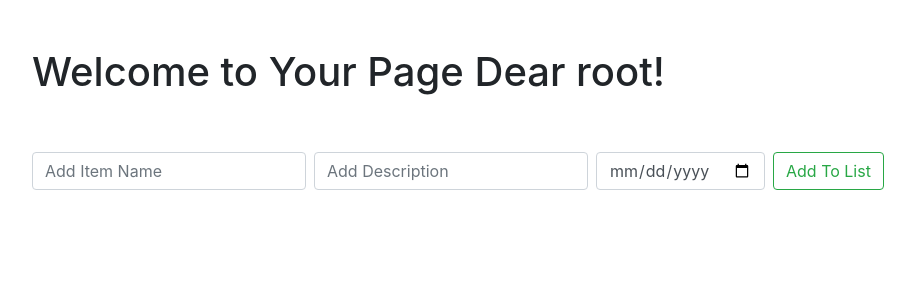
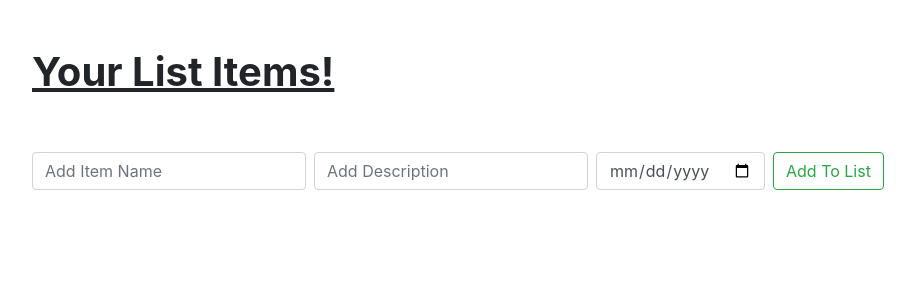
Before and after one commit to omercevik/ToDoList, a Django app: page /todolist/1 in a window 1280 px wide. Shown: the part 56-356 px from the top of the page, without its empty margins (53-968 px from the left). Run offline with Django 3.2, Linux system fonts and the light colour scheme; a user stored in the database is signed in; data that the repository does not hold is empty; some libraries are stand-ins or nearby versions.

```diff
--- a/todolist/templates/todolist.html
+++ b/todolist/templates/todolist.html
@@ -3,7 +3,7 @@
 
 
     <br>
-    <h1>Welcome to Your Page Dear {{ user.username }}!</h1>
+    <h1><b><u>Your List Items!</u></b></h1>
     <br>
     <br>
 
```
Also changed, not shown: db.sqlite3.
